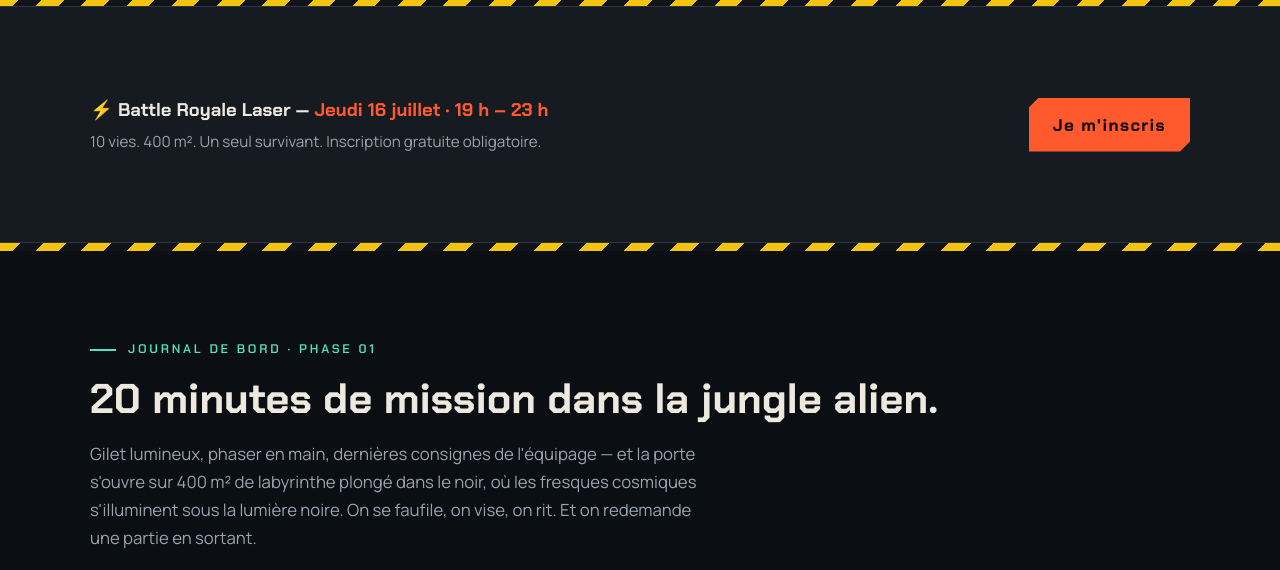
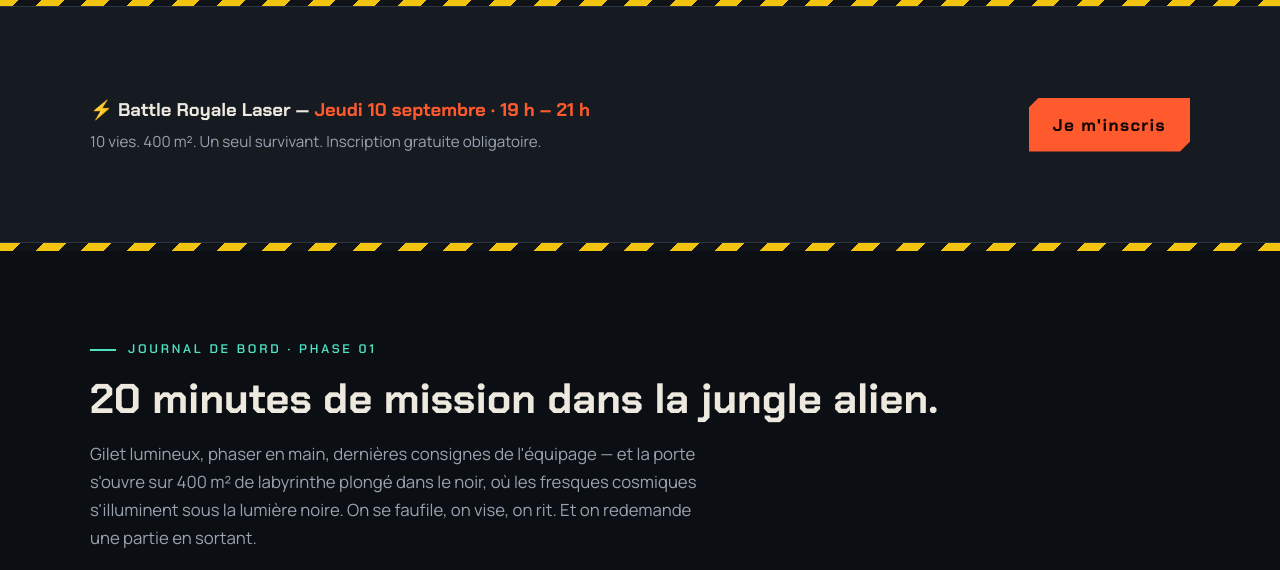
Before and after one commit to aineasu00/laser-games-tignieu, a plain HTML site: page src/index.html in a window 1280 px wide. Shown: the part 834-1404 px from the top of the page. Drawn offline with Linux system fonts and the light colour scheme.

Commit message:
Corriger la prochaine date du Battle Royale

```diff
--- a/src/index.html
+++ b/src/index.html
@@ -348,7 +348,7 @@ height="0" width="0" style="display:none;visibility:hidden"></iframe></noscript>
 <section class="event-banner" aria-label="Événement Battle Royale">
   <div class="wrap">
     <div>
-      <div class="event-title">⚡ Battle Royale Laser — <span>Jeudi 16 juillet · 19 h – 23 h</span></div>
+      <div class="event-title">⚡ Battle Royale Laser — <span>Jeudi 10 septembre · 19 h – 21 h</span></div>
       <div class="event-meta">10 vies. 400 m². Un seul survivant. Inscription gratuite obligatoire.</div>
     </div>
     <a class="btn" href="battle-royale.html">Je m'inscris</a>
```
